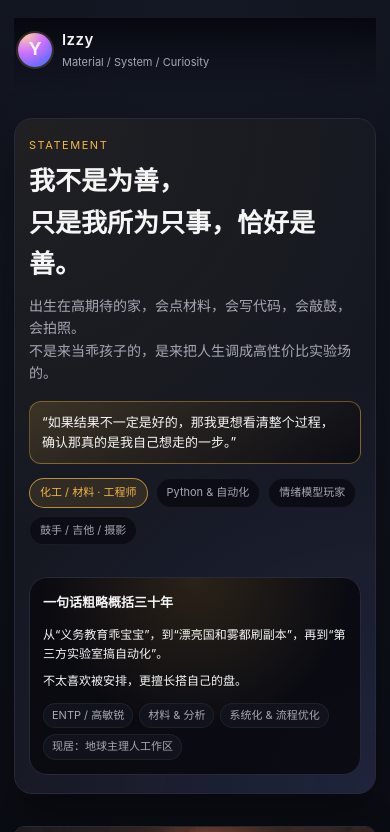
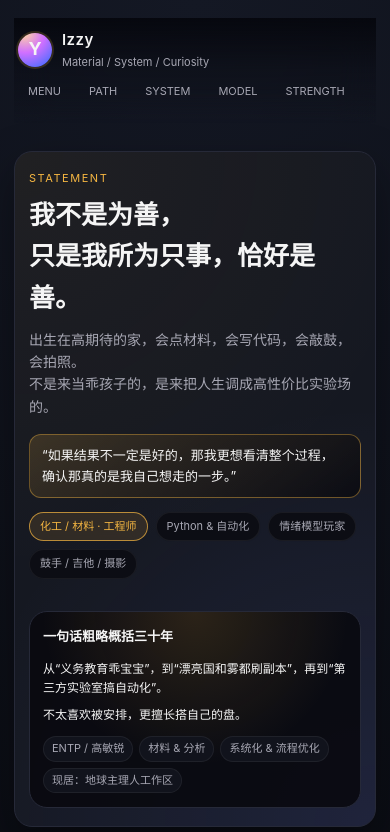
Before and after one commit to Izzy6666/how-to-run-izzy, a plain HTML site: page index.html in a window 390 px wide. Shown: the top 832 px of the page. Drawn offline with Linux system fonts and the light colour scheme.

Commit message:
Enhance .nav styles for responsive design
Added flex-wrap and row-gap to .nav for better layout.

```diff
--- a/style.css
+++ b/style.css
@@ -92,6 +92,7 @@ main {
   gap: 12px;
   font-size: 12px;
   color: var(--text-muted);
+  flex-wrap: wrap;
 }
 
 .nav-links a {
@@ -415,8 +416,16 @@ footer span {
     grid-template-columns: minmax(0, 1fr);
   }
 
+  .nav {
+    flex-wrap: wrap;          /* 允许标题和导航换行 */
+    row-gap: 6px;
+  }
+
   .nav-links {
-    display: none;
+    width: 100%;
+    justify-content: flex-start;
+    gap: 8px;
+    font-size: 11px;
   }
 
   main {
```
